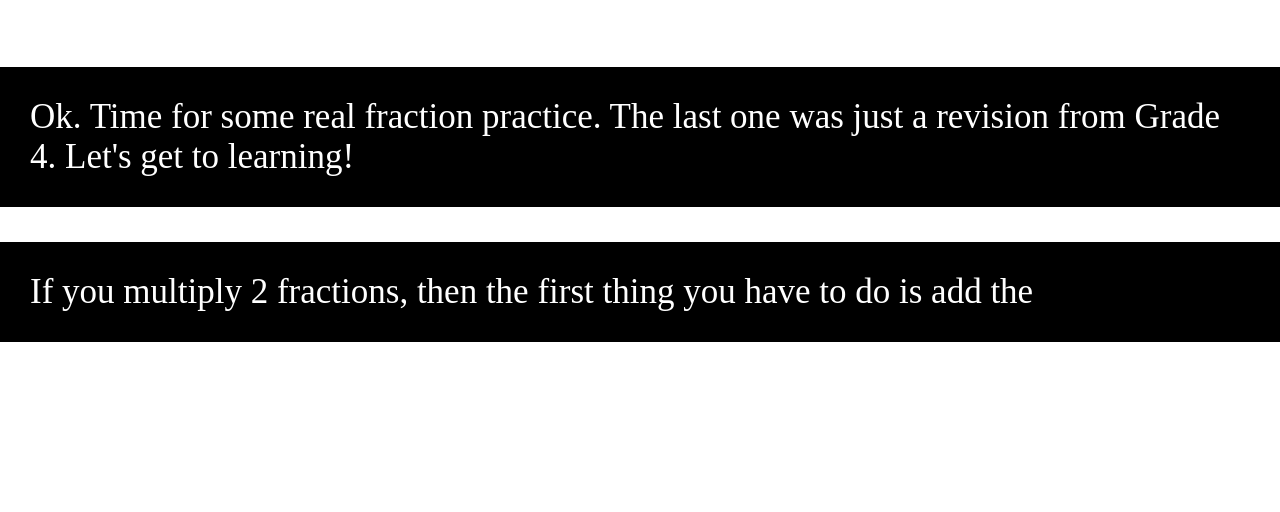
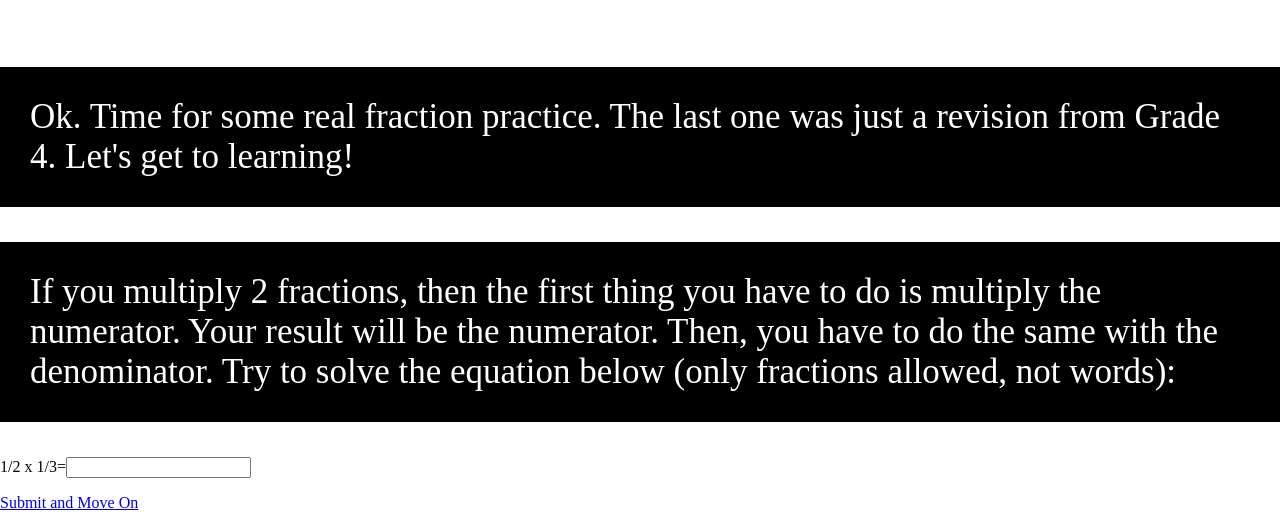
Before and after one commit to nikoskalnis/g5mathnew_unit, a plain HTML site: page index.html in a window 1280 px wide. Shown: the part 293-805 px from the top of the page. Drawn offline with Linux system fonts and the light colour scheme.

Commit message:
Update index.html

```diff
--- a/index.html
+++ b/index.html
@@ -42,7 +42,12 @@
       Ok. Time for some real fraction practice. The last one was just a revision from Grade 4. Let's get to learning!
     </p>
     <p class="css_body">
-      If you multiply 2 fractions, then the first thing you have to do is add the
+      If you multiply 2 fractions, then the first thing you have to do is multiply the numerator. Your result will be the numerator. Then, you have to do the same with the denominator.
+      Try to solve the equation below (only fractions allowed, not words):
     </p>
+    <p>1/2 x 1/3=<input type="text" id="box" value=""/></p>
+    <a href="https://nikoskalnis.github.io/g5math/" onclick="return checkType();">
+      Submit and Move On
+    </a>
   </body>
 </html>
```
